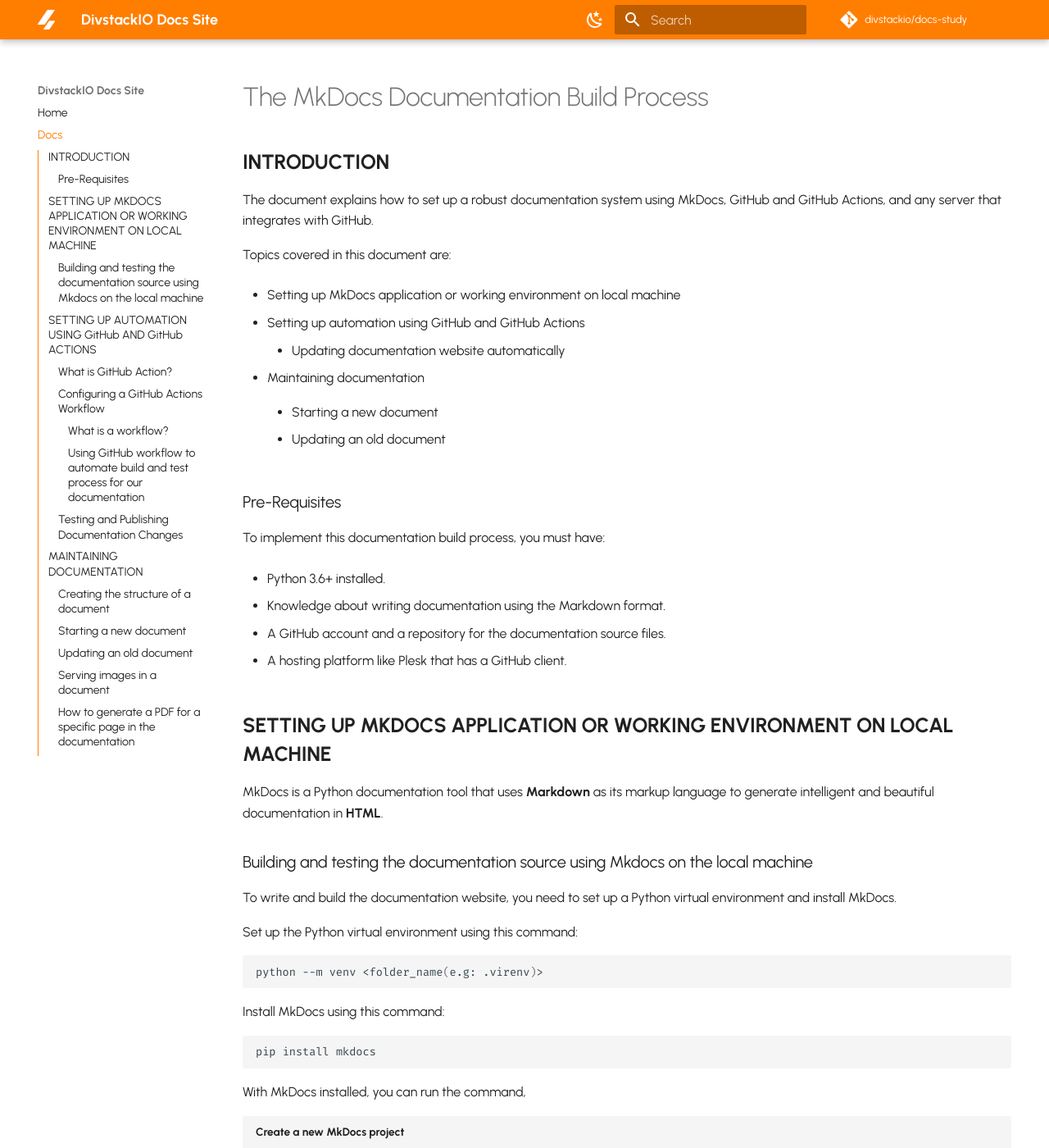
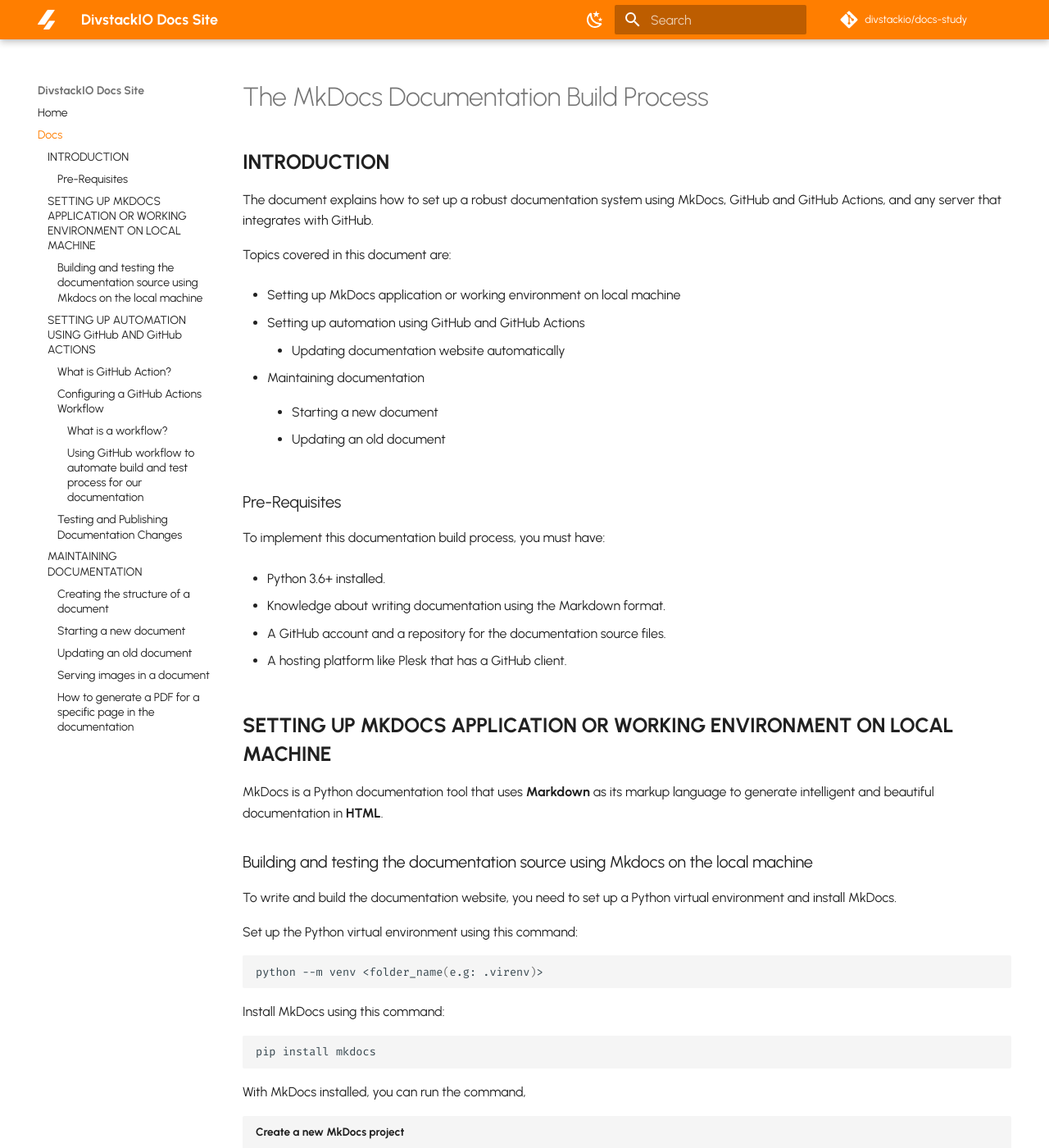
Before and after one commit to divstackio/docs-study, an MkDocs documentation site: the page built from docs/docs.md, in a window 1280 px wide and 1400 px high. Shown: the whole window at 82% size. Built offline with MkDocs 1.6.1 and Material for MkDocs 9.7.7, drawn with Linux system fonts in a browser that asks for light colours; comment, search, counter and statistics services are not loaded.

Commit message:
Updated CSS

```diff
--- a/docs/css/custom.css
+++ b/docs/css/custom.css
@@ -1,5 +1,12 @@
-:root > * {
-  --md-primary-fg-color:        #ff7e00;
+:root>* {
+  --md-primary-fg-color: #ff7e00;
   --md-primary-fg-color--light: #e7cdb3;
-  --md-primary-fg-color--dark:  #994f04;
+  --md-primary-fg-color--dark: #994f04;
 }
+
+
+@media screen and (min-width: 76.25em) {
+  [dir=ltr] .md-nav--integrated>.md-nav__list>.md-nav__item--active .md-nav--secondary {
+    border-left: none;
+  }
+}
```
